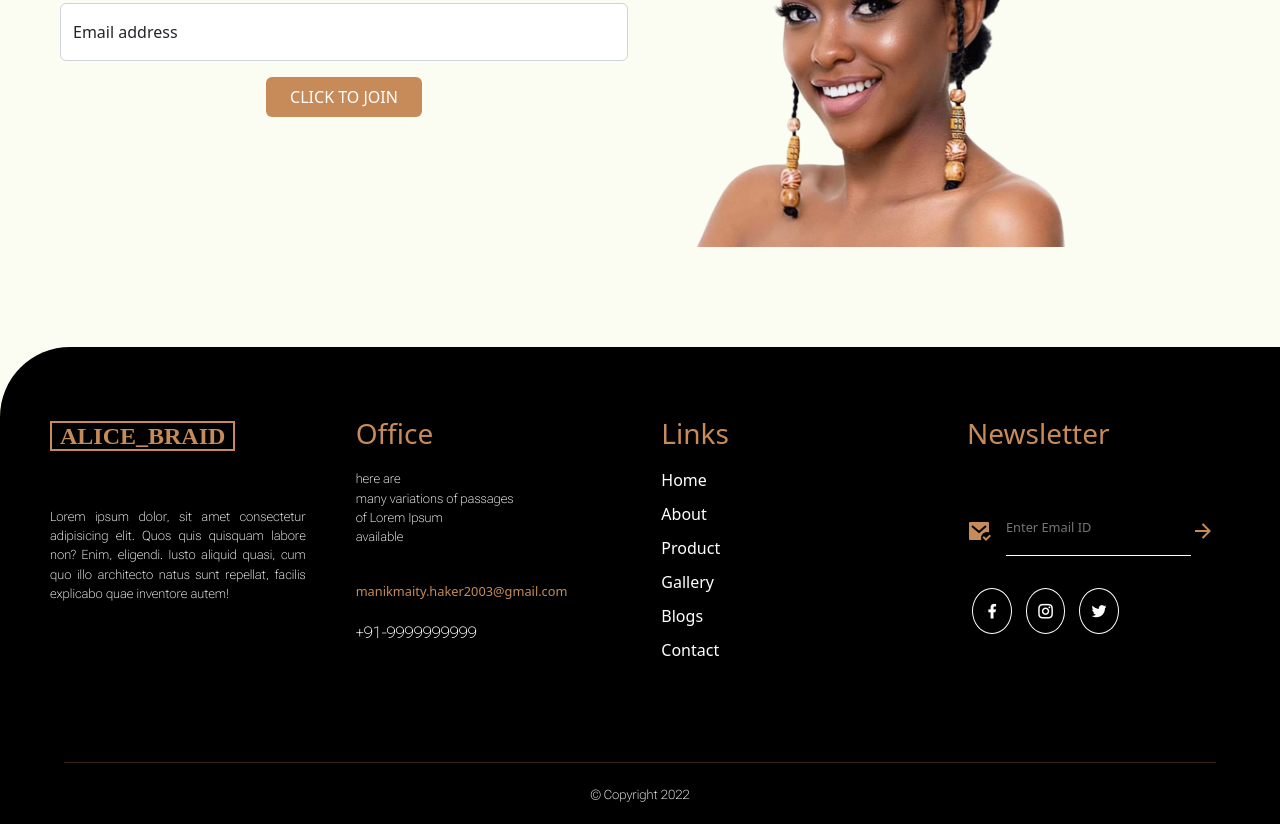
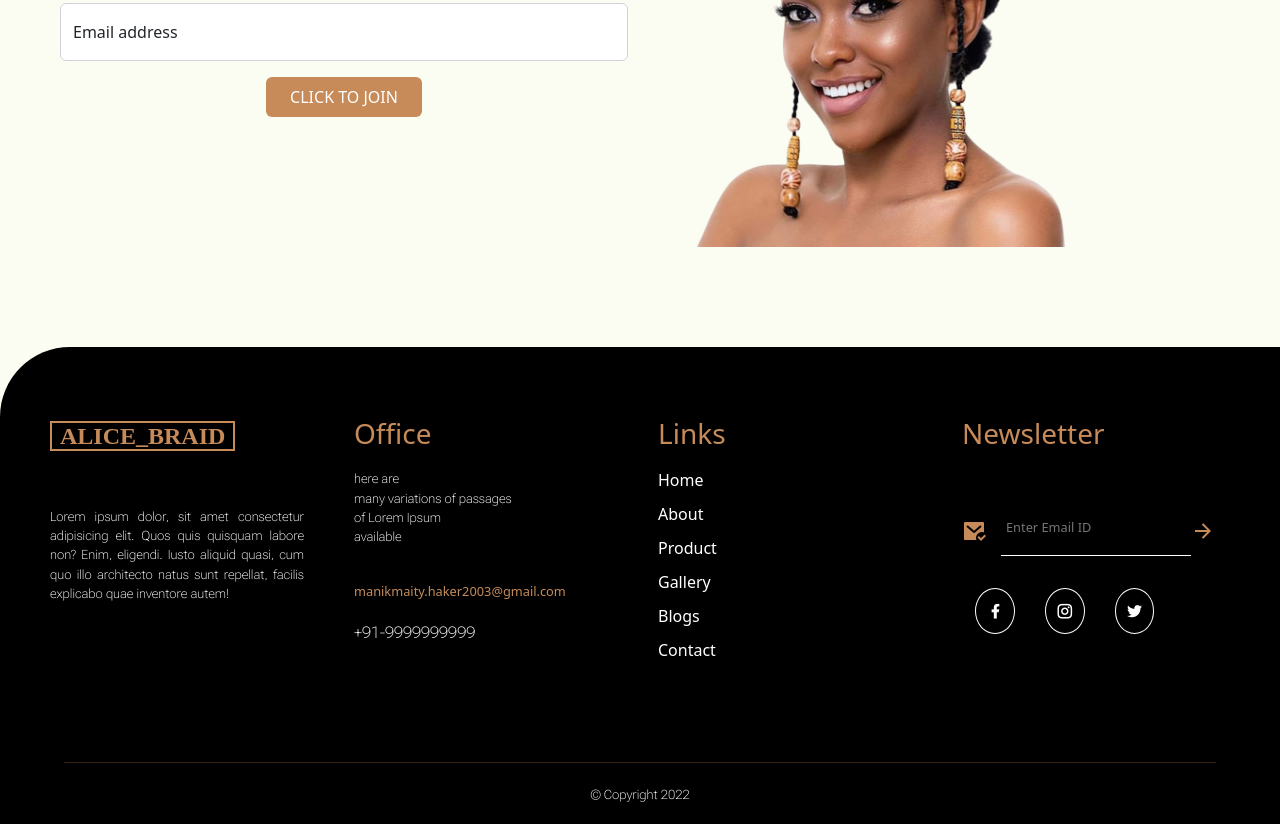
Before and after one commit to josephadebiyi91/Official_Alice_Braids, a plain HTML site: page index.html in a window 1280 px wide. Shown: the part 6992-7816 px from the top of the page. Drawn offline with nearby package versions, Linux system fonts and the light colour scheme; a web font is replaced by a local one.

Commit message:
input correction

```diff
--- a/assets/style/index.css
+++ b/assets/style/index.css
@@ -971,9 +971,10 @@
   input[type=mail]{
     border: none;
     padding-bottom: 5px;
+    padding-left: 5px;
     border-bottom: 1px solid #fff;
     background-color: transparent;
-    color: #fff;
+    color: #fff !important;
     font-size: 0.8rem;
   }
   .sub-icon{
@@ -996,7 +997,7 @@
     border-radius: 50%;
     align-items: center;
     font-size: 1.1rem;
-    margin: 2%;
+    margin: 5%;
   }
 
 
```
